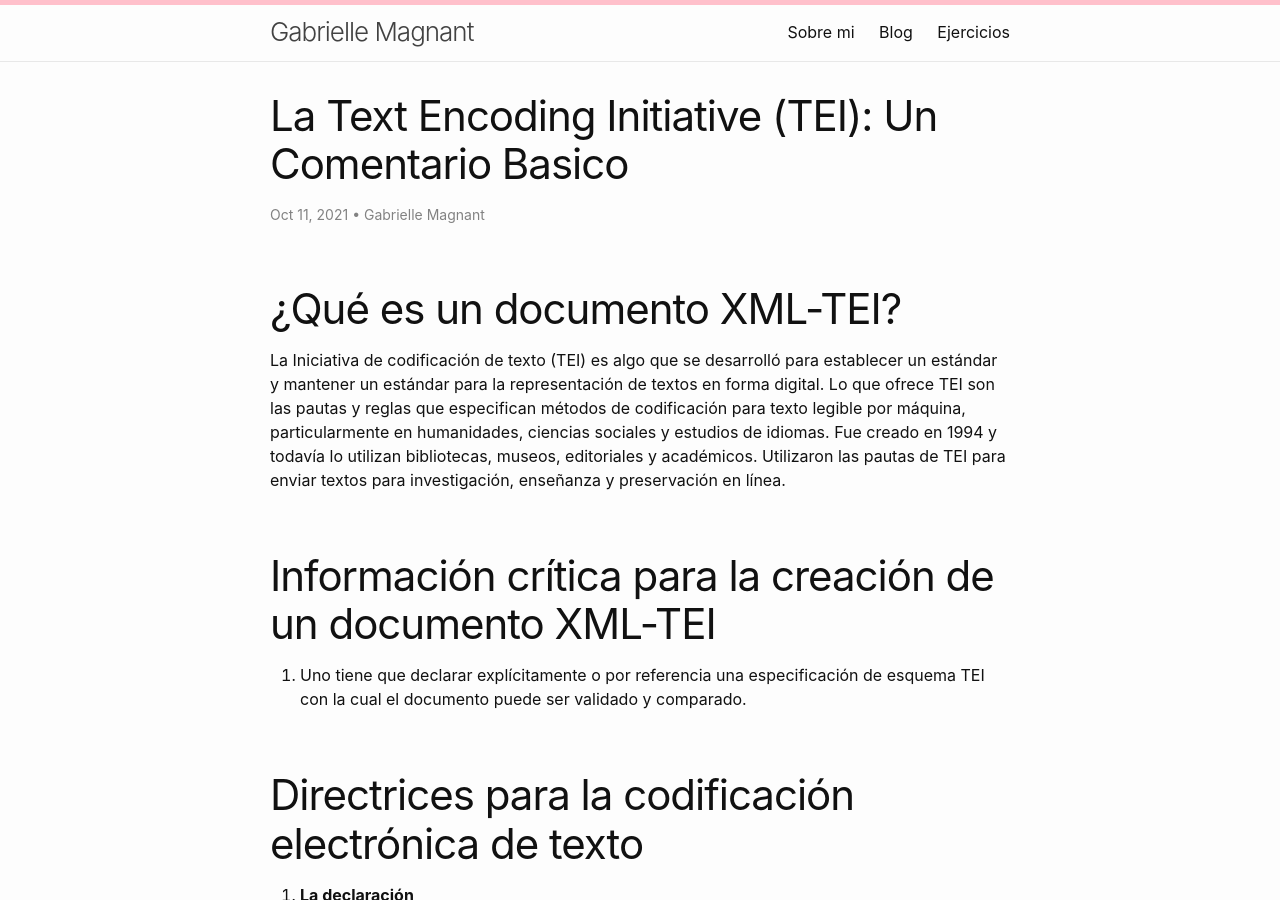
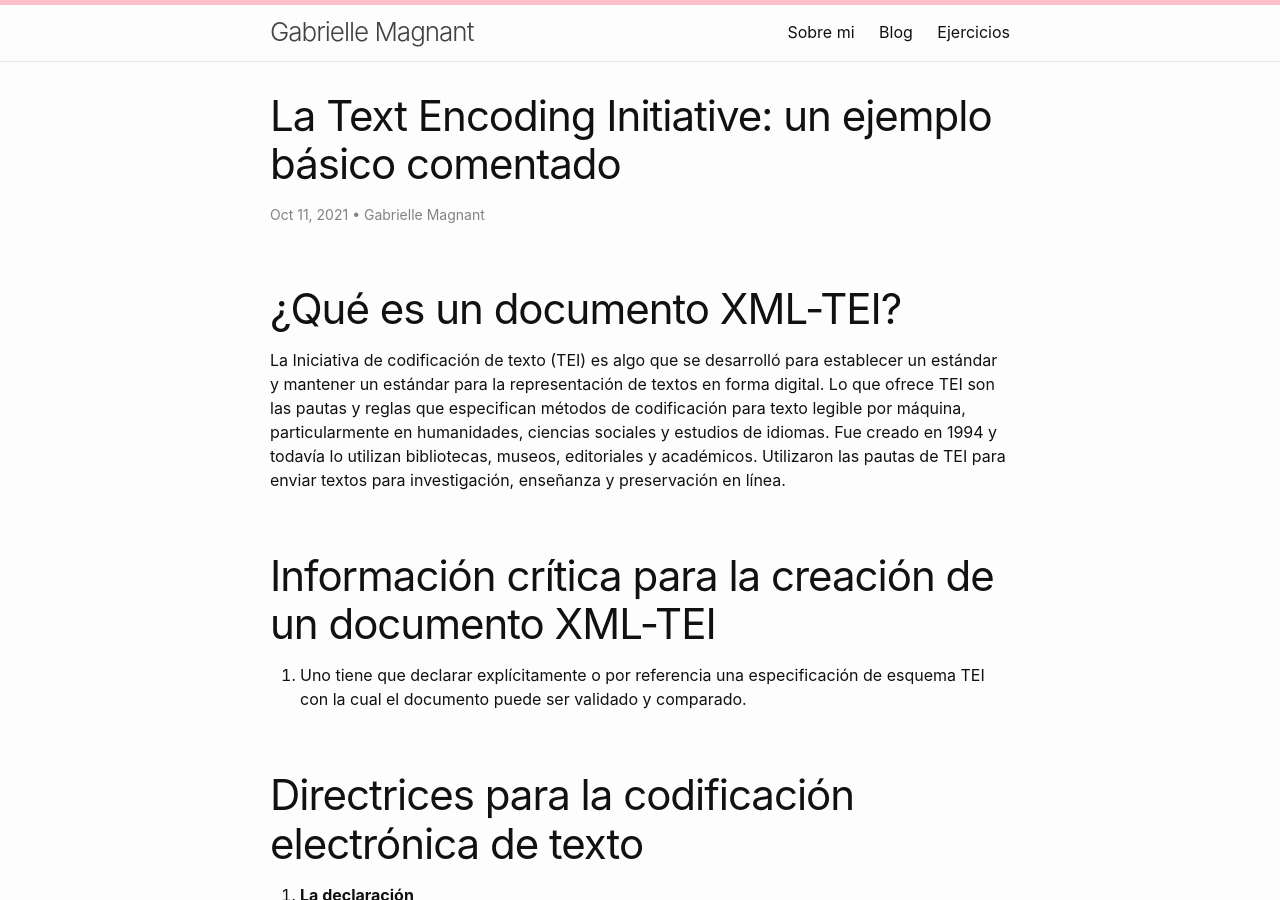
Before and after one commit to gmagnant00/gmagnant00.github.io, a Jekyll site: the page built from _posts/2021-10-11-Comentario-TEI.md, in a window 1280 px wide and 900 px high. Built offline with Jekyll 4.4.1, drawn with Linux system fonts in a browser that asks for light colours.

Commit message:
Update and rename 2021-10-11-commentario-de-TEI.md to 2021-10-11-Comentario-TEI.md

```diff
--- a/_posts/2021-10-11-commentario-de-TEI.md
+++ b/_posts/2021-10-11-Comentario-TEI.md
@@ -1,6 +1,6 @@
 ---
 layout: post
-title: "La Text Encoding Initiative (TEI): Un Comentario Basico"
+title: "La Text Encoding Initiative: un ejemplo básico comentado"
 date: 2021-10-11
 author: Gabrielle Magnant
 ---
```
